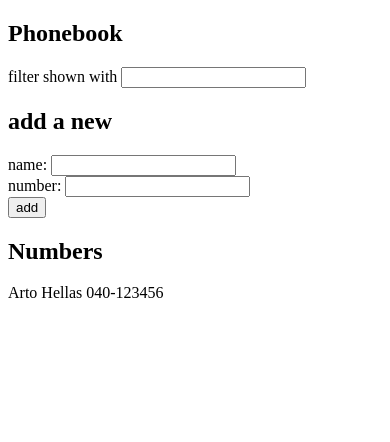
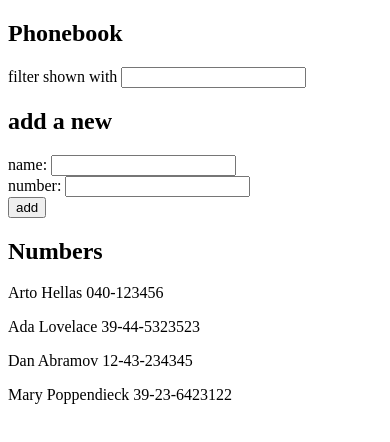
Before and after one commit to NhanChau2409/fullstackopen-2023, a React (Create React App) app in the folder part-2/phonebook/: page / in a window 390 px wide. Shown: the top 442 px of the page. Built offline with nearby package versions, Linux system fonts and the light colour scheme; data requests are answered from the project's data file; the HTML template or start-up script is replaced by a standard one.

Commit message:
phonebook step 5

```diff
--- /dev/null
+++ b/part-2/phonebook/db.json
@@ -0,0 +1,24 @@
+{
+	"persons": [
+		{
+			"name": "Arto Hellas",
+			"number": "040-123456",
+			"id": 1
+		},
+		{
+			"name": "Ada Lovelace",
+			"number": "39-44-5323523",
+			"id": 2
+		},
+		{
+			"name": "Dan Abramov",
+			"number": "12-43-234345",
+			"id": 3
+		},
+		{
+			"name": "Mary Poppendieck",
+			"number": "39-23-6423122",
+			"id": 4
+		}
+	]
+}
--- a/part-2/phonebook/package.json
+++ b/part-2/phonebook/package.json
@@ -6,6 +6,7 @@
     "@testing-library/jest-dom": "^5.16.5",
     "@testing-library/react": "^13.4.0",
     "@testing-library/user-event": "^13.5.0",
+    "axios": "^1.3.6",
     "react": "^18.2.0",
     "react-dom": "^18.2.0",
     "react-scripts": "5.0.1",
--- a/part-2/phonebook/src/App.js
+++ b/part-2/phonebook/src/App.js
@@ -1,14 +1,18 @@
-import { useState } from 'react'
+import axios from 'axios'
+import { useState, useEffect } from 'react'
 import { Header, Form, Persons, Filter } from './Components'
 
 const App = () => {
-	const [persons, setPersons] = useState([
-		{ name: 'Arto Hellas', number: '040-123456' },
-	])
+	const [persons, setPersons] = useState([])
 	const [newName, setNewName] = useState('')
 	const [newNumber, setNewNumber] = useState('')
 	const [filter, setFilter] = useState('')
 
+	useEffect(() => {
+		axios.get('http://localhost:3001/persons').then((response) => {
+			setPersons(response.data)
+		})
+	})
 	const submitHandler = (event) => {
 		event.preventDefault()
 
```
Also changed, not shown: 1 other file (tests, documents, lock files or other folders).
